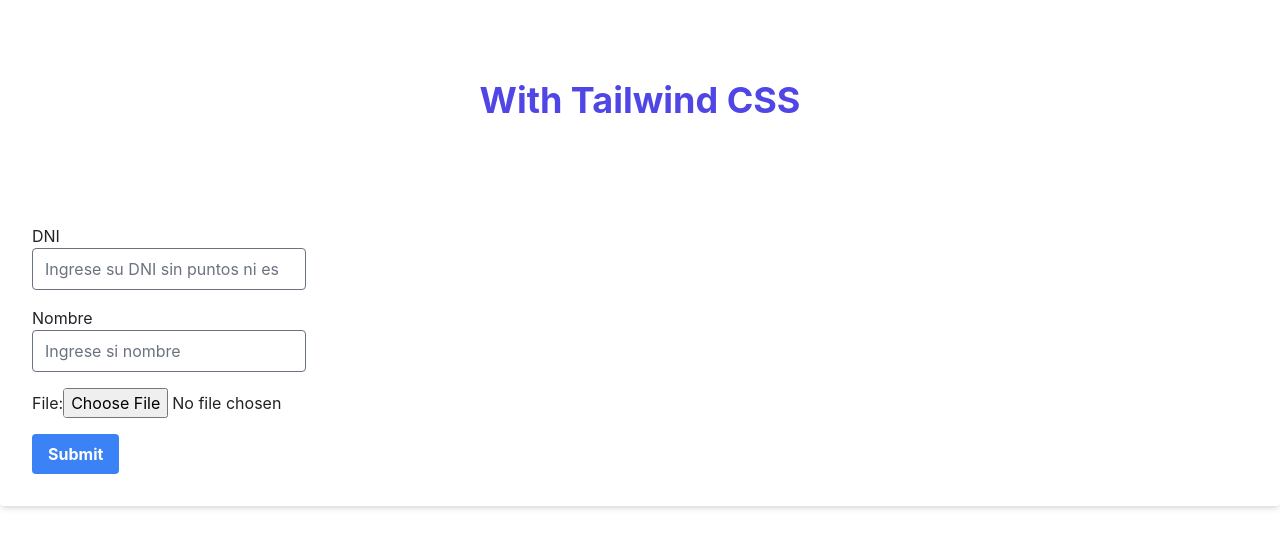
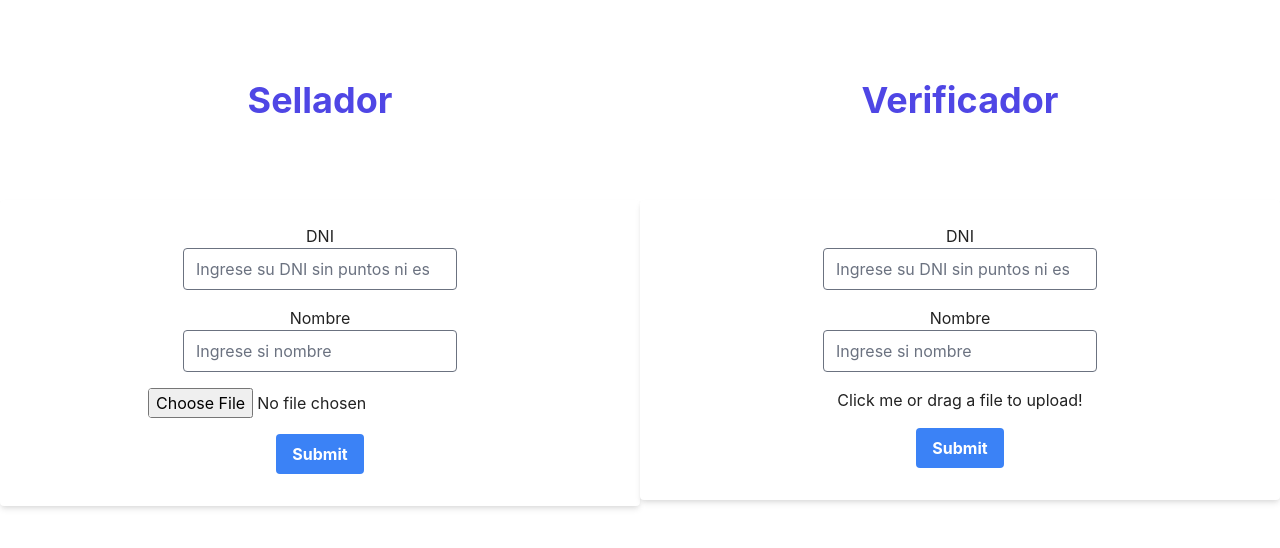
Before and after one commit to maurotello/front_api_tsa_bfa, a React (Create React App) app: page / in a window 1280 px wide. Shown: the top 548 px of the page. Built offline with nearby package versions, Linux system fonts and the light colour scheme.

Commit message:
dropzone

```diff
--- a/package.json
+++ b/package.json
@@ -11,6 +11,7 @@
     "crypto-js": "^4.1.1",
     "react": "^17.0.2",
     "react-dom": "^17.0.2",
+    "react-dropzone": "^11.4.2",
     "react-scripts": "4.0.3",
     "web-vitals": "^1.1.2"
   },
--- a/src/App.js
+++ b/src/App.js
@@ -1,11 +1,27 @@
 import './App.css';
+import FormSellador from './FormSellador';
+import FormVerifier from './FormVerifier';
 
 
 function App() {
   return (
     <div className="App mt-20">
       <div>
-        <h1 className = "text-4xl font-bold text-indigo-600" >With Tailwind CSS</h1>
+      <div class="container mx-auto mt-20 flex flex-col w-full clear-both text-center">
+        <div class="grid grid-cols-2">
+          <div>
+            <h1 className = "text-4xl font-bold text-indigo-600" >Sellador</h1>
+            <FormSellador />
+          </div>
+          <div>
+            <h1 className = "text-4xl font-bold text-indigo-600" >Verificador</h1>
+            <FormVerifier />
+          </div>
+        </div>
+
+
+      </div>
+
       </div>
     </div>
   );
--- /dev/null
+++ b/src/FormSellador.js
@@ -0,0 +1,104 @@
+import './App.css';
+import CryptoJS from 'crypto-js';
+import React, { useState } from 'react';
+
+const FormSellador = () => {
+
+    const [name, setName] = useState("");
+    const [dni, setDni] = useState("");
+    const [archivo , setArchivo] = useState('');
+
+    const handleChange = (e) => {
+    }
+
+    const fileData = () => {
+        if (this.state.selectedFile1) {
+            //console.log(this.state.selectedFile1);
+            return (
+                <div>
+                    <h2>File Details:</h2>
+                    <p>File Name: {this.state.selectedFile1.name}</p>
+                    <p>File Type: {this.state.selectedFile1.type}</p>
+                </div>
+            );
+        } else {
+            return (
+                <div>
+                    <br />
+                    <h4>Seleccione un archivo y luego súbalo</h4>
+                </div>
+            );
+        }
+    };
+
+    const guardarDatos = (e) => {
+        e.preventDefault()
+        console.log(archivo);
+
+        /*
+        if(!name.trim()){
+            console.log('esta vacio nombre')
+            return
+        }
+
+        if(!dni.trim()){
+            console.log('esta vacio DNI')
+            return
+        }
+        */
+
+        let fileReader = new FileReader();
+        fileReader.readAsBinaryString(archivo);
+        fileReader.onload = function () {
+            console.log("Result: " + fileReader.result);
+        };
+        fileReader.onerror = function () {
+            console.log("Error: " + fileReader.error);
+        };
+
+        console.log('SHA: ' + CryptoJS.SHA256(archivo));
+
+        e.target.reset()
+        setDni('')
+        setName('')
+        setArchivo('')
+
+        console.log("SUBIENDO");
+
+        //const formData = new FormData();
+        //formData.append(
+        //    "myFile",
+        //    this.state.selectedFile,
+        //    this.state.selectedFile.name,
+        //);
+    }
+        return (
+            <div>
+                <div class="container mx-auto mt-20 flex w-full clear-both">
+                    <form class="bg-white shadow-md rounded px-8 pt-6 pb-8 mb-4 w-full clear-both" enctype="multipart/form-data" onSubmit={guardarDatos}>
+                        <div class="block mb-4">
+                            <label for="dni">
+                                DNI
+                            </label><br />
+                            <input class="rounded text-black-500 form-input" type="number" name="dni" onChange={ (e) => setDni(e.target.value) } placeholder="Ingrese su DNI sin puntos ni espacios" />
+
+                        </div>
+                        <div class="block mb-4">
+                            <label for="name">
+                                Nombre
+                            </label><br />
+                            <input class="rounded text-black-500 form-input" type="text" name="name" onChange={ (e) => setName(e.target.value) } placeholder="Ingrese si nombre" />
+                        </div>
+                        <div class="block mb-4">
+                            <input class="rounded text-blackf-500" placeholder="Seleccione un archivo" in="file" name="file" type="file"  onChange={(e)=>{setArchivo(e.target.files[0])}} />
+                        </div>
+                        <input class="bg-blue-500 hover:bg-blue-700 text-white font-bold py-2 px-4 rounded focus:outline-none focus:shadow-outline" type="submit" value="Submit" />
+                    </form>
+                </div>
+                <div class="container mx-auto mt-5 flex w-full clear-both">
+
+                </div>
+            </div>
+        )
+}
+export default FormSellador;
--- a/src/Form.js
+++ b/src/FormVerifier.js
@@ -1,8 +1,9 @@
 import './App.css';
 import CryptoJS from 'crypto-js';
-import React, { useState } from 'react';
+import React, { useState, Component } from 'react';
+import Dropzone from 'react-dropzone'
 
-const Form = () => {
+const FormVerifier = () => {
 
     const [name, setName] = useState("");
     const [dni, setDni] = useState("");
@@ -72,6 +73,10 @@
         //    this.state.selectedFile.name,
         //);
     }
+    const onDrop = (acceptedFiles) => {
+        console.log(acceptedFiles[0]);
+    }
+    const maxSize = 1048576;
         return (
             <div>
                 <div class="container mx-auto mt-20 flex w-full clear-both">
@@ -90,11 +95,21 @@
                             <input class="rounded text-black-500 form-input" type="text" name="name" onChange={ (e) => setName(e.target.value) } placeholder="Ingrese si nombre" />
                         </div>
                         <div class="block mb-4">
-                            <label for="file">
-                                File:
 
-                                <input class="rounded text-blackf-500" placeholder="Seleccione un archivo" in="file" name="file" type="file"  onChange={(e)=>{setArchivo(e.target.files[0])}} />
-                            </label>
+                            <Dropzone
+                                onDrop={onDrop}
+                                accept="txt"
+                                minSize={0}
+                                maxSize={maxSize}
+                                >
+                                {({getRootProps, getInputProps, isDragActive}) => (
+                                    <div {...getRootProps()}>
+                                        <input {...getInputProps()} />
+                                        {isDragActive ? "Drop it like it's hot!" : 'Click me or drag a file to upload!'}
+
+                                    </div>
+                                )}
+                            </Dropzone>
                         </div>
                         <input class="bg-blue-500 hover:bg-blue-700 text-white font-bold py-2 px-4 rounded focus:outline-none focus:shadow-outline" type="submit" value="Submit" />
                     </form>
@@ -105,4 +120,4 @@
             </div>
         )
 }
-export default Form;
+export default FormVerifier;
--- a/src/index.js
+++ b/src/index.js
@@ -2,16 +2,11 @@
 import ReactDOM from 'react-dom';
 import './index.css';
 import App from './App';
-import Form from './Form';
 import reportWebVitals from './reportWebVitals';
 
 ReactDOM.render(
   <React.StrictMode>
     <App />
-
-    <Form />
-
-
   </React.StrictMode>,
   document.getElementById('root')
 );
```
Also changed, not shown: 1 other file (tests, documents, lock files or other folders).
